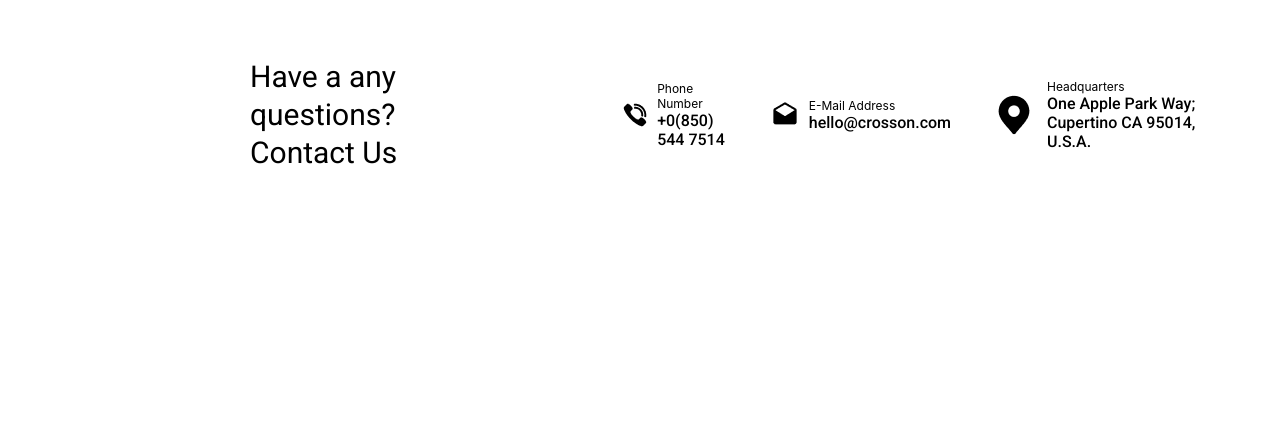
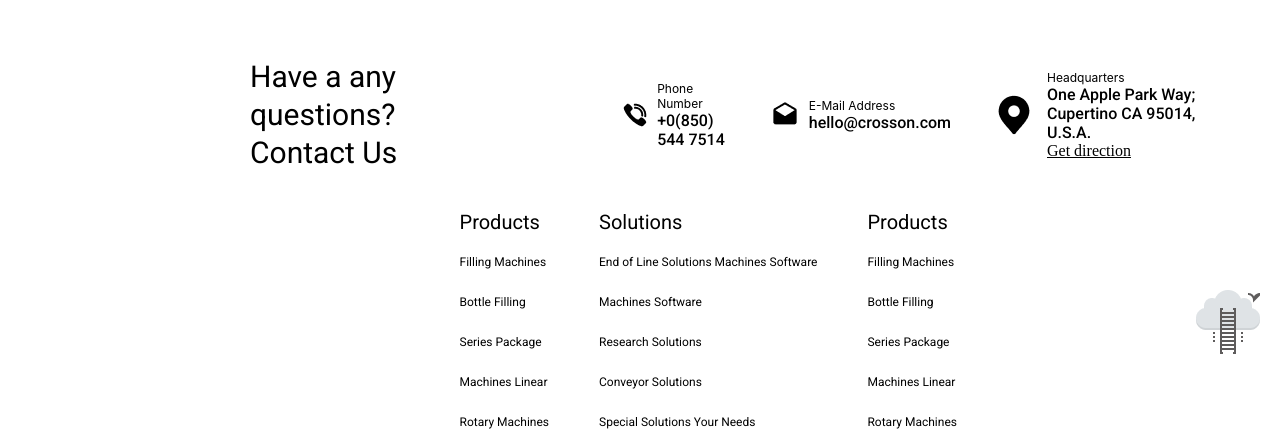
Before and after one commit to Rajkarna/Crosson, a React (Vite) app in the folder Crosson/: page / in a window 1280 px wide. Shown: the part 3626-4065 px from the top of the page. Before the commit the page ends 3798 px from the top, so only its background shows below. Built offline with nearby package versions, Linux system fonts and the light colour scheme.

Commit message:
footer changed

```diff
--- a/Crosson/src/components/Footer/footer.jsx
+++ b/Crosson/src/components/Footer/footer.jsx
@@ -1,8 +1,7 @@
 import React from "react";
-import './style.scss'
+import "./style.scss";
 
-
-const Footer=()=>{
+const Footer = () => {
   return (
     <div className="ftr-container">
       <div className="top-left-con">
@@ -15,8 +14,8 @@ return (
             <img src="contactUs.png" />
           </div>
           <div>
-          <p >Phone Number</p>
-          <p className="para">+0(850) 544 7514 </p >
+            <p>Phone Number</p>
+            <p className="para">+0(850) 544 7514 </p>
           </div>
         </div>
         <div className="contactUs">
@@ -25,21 +24,60 @@ return (
           </div>
           <div>
             <p> E-Mail Address</p>
-          <p className="para">hello@crosson.com</p >
+            <p className="para">hello@crosson.com</p>
           </div>
         </div>
         <div className="contactUs">
           <div>
             <img src="location.png" />
           </div>
-        <div>
-          <p > Headquarters</p>
-          <p className="para location">One Apple Park Way; Cupertino CA 95014, U.S.A.</p >
+          <div className="headquarters">
+            <p> Headquarters</p>
+            <p className="para location">
+              One Apple Park Way; Cupertino CA 95014, U.S.A.
+            </p>
+            <span>Get direction</span>
+          </div>
+        </div>
+      </div>
+
+      <div className="footer_bottom">
+        <div className="footer_bottom_left">
+          <div className="footer_list">
+            <li>Products</li>
+            <li>Filling Machines</li>
+            <li>Bottle Filling</li>
+            <li>Series Package</li>
+            <li>Machines Linear</li>
+            <li>Rotary Machines</li>
+          </div>
+          <div className="footer_list">
+            <li>Solutions</li>
+            <li>End of Line Solutions Machines Software </li>
+            <li> Machines Software </li>
+            <li>Research Solutions</li>
+            <li>Conveyor Solutions</li>
+            <li>Special Solutions Your Needs</li>
+          </div>
+
+          <div className="footer_list">
+            <li>Products</li>
+            <li>Filling Machines</li>
+            <li>Bottle Filling</li>
+            <li>Series Package</li>
+            <li>Machines Linear</li>
+            <li>Rotary Machines</li>
+          </div>
+        </div>
+
+        <div className="footer_bottom_right">
+          <div className="ladder_image">
+            <img src="cloud_ladder.png" />
           </div>
         </div>
       </div>
     </div>
   );
-}
+};
 
-export default Footer
+export default Footer;
--- a/Crosson/src/components/Footer/style.scss
+++ b/Crosson/src/components/Footer/style.scss
@@ -1,23 +1,23 @@
-.ftr-container{
+.ftr-container {
   width: auto;
 }
-.top-left-con{
+.top-left-con {
   display: flex;
   margin-left: 250px;
 }
-.questions{
+.questions {
   margin-right: 15%;
 }
-.contactUs{
+.contactUs {
   display: flex;
   justify-content: flex-start;
   align-items: center;
-    gap:10px;
-    margin:0 20px;
-    img{
+  gap: 10px;
+  margin: 0 20px;
+  img {
     display: flex;
   }
-    p{
+  p {
     color: var(--Black, #000);
     font-family: Inter;
     font-size: 12px;
@@ -25,7 +25,7 @@
     font-weight: 400;
     line-height: normal;
   }
-    .para{
+  .para {
     color: var(--Black, #000);
     font-family: Roboto;
     font-size: 16px;
@@ -43,6 +43,64 @@ line-height: normal;
   font-weight: 400;
   line-height: 38px; /* 126.667% */
 }
-.location{
+.location {
   width: 70%;
 }
+
+.headquarters span {
+  text-decoration: underline;
+  color: #000;
+}
+
+.footer_bottom {
+  display: flex;
+  flex-wrap: wrap;
+  gap: 30px;
+  justify-content: space-evenly;
+  align-items: center;
+  width: 1220px;
+  margin-left: 250px;
+  margin-top: 30px;
+  // padding: 70px;
+}
+
+.footer_bottom_left {
+  display: flex;
+  flex-wrap: wrap;
+  gap: 50px;
+
+  .footer_list {
+    list-style: none;
+  }
+
+  .footer_list li:first-child {
+    color: #000;
+
+    font-family: Roboto;
+    font-size: 20px;
+    font-style: normal;
+    font-weight: 400;
+    line-height: 40px; /* 125% */
+  }
+
+  .footer_list li {
+    color: #000;
+
+    font-family: Roboto;
+    font-size: 12px;
+    font-style: normal;
+    font-weight: 400;
+    line-height: 40px; /* 250% */
+  }
+}
+
+.footer_bottom_right{
+
+  display: flex;
+
+  .ladder_image{
+    align-content: flex-start;
+    width: 64px;
+    height: 64px;
+  }
+}
```
Lines whose indentation alone changed are shown as unchanged.
